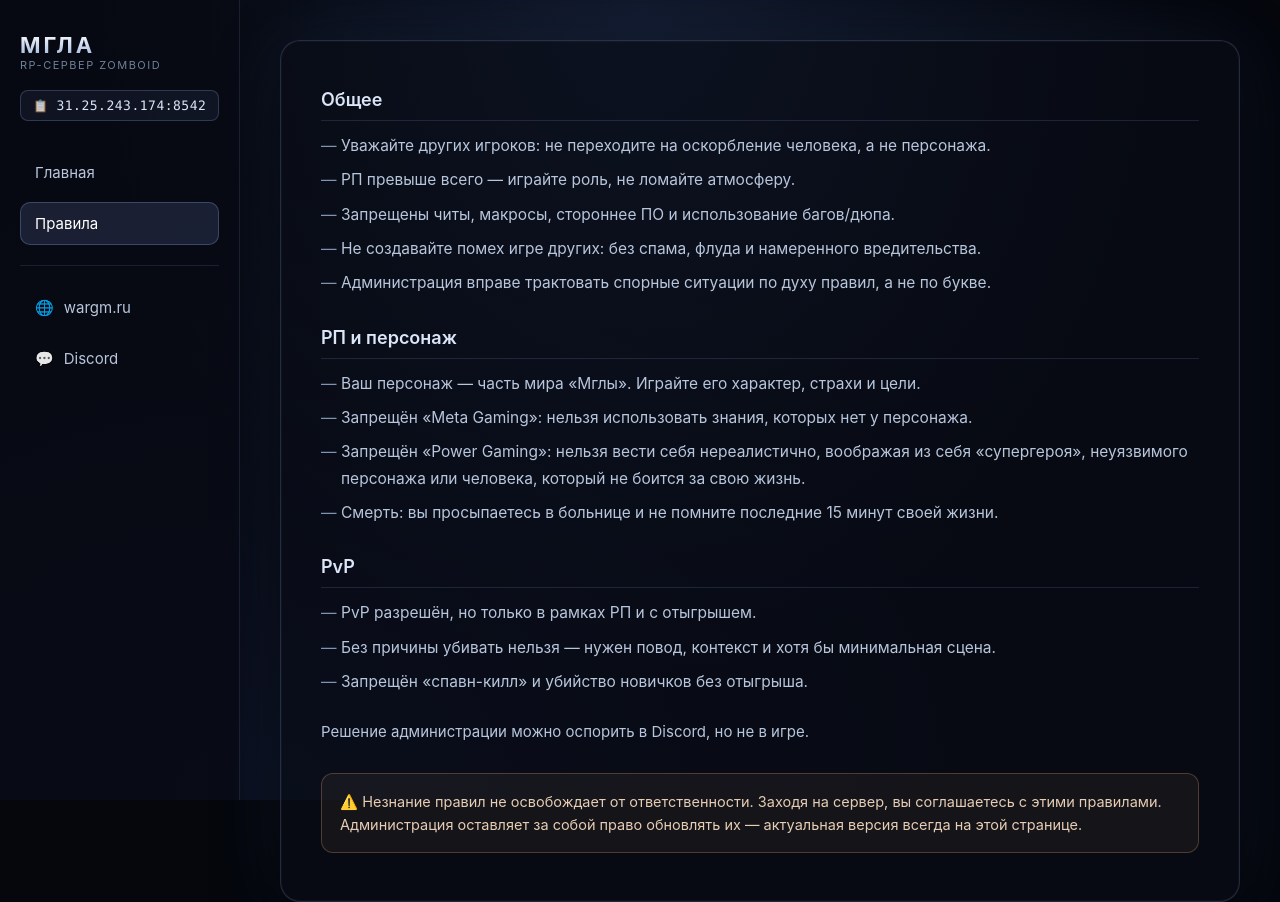
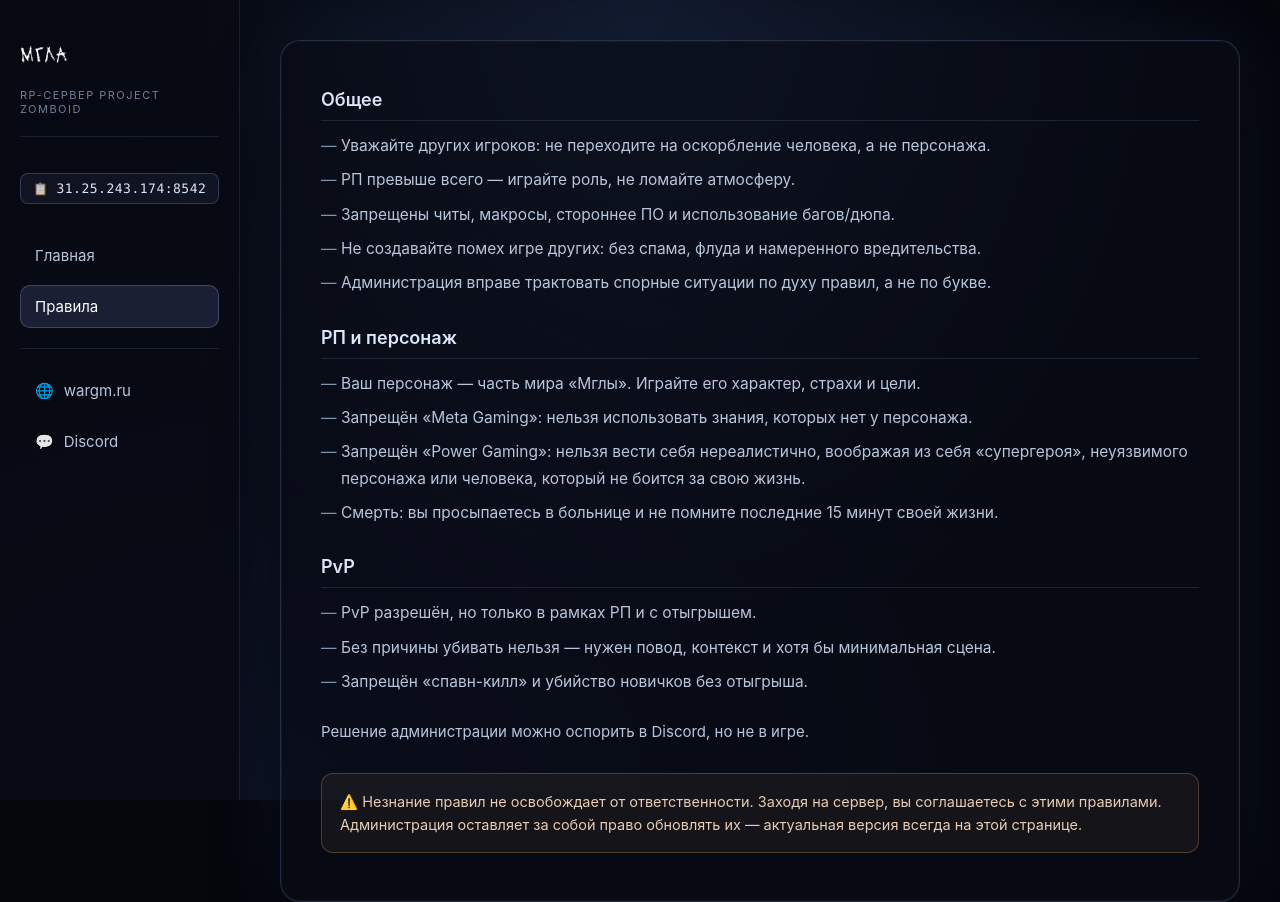
Before and after one commit to eugene-binbash/Mgla, a plain HTML site: page rules.html in a window 1280 px wide. Drawn offline with Linux system fonts and the light colour scheme.

Commit message:
Update rules.html

```diff
--- a/rules.html
+++ b/rules.html
@@ -4,6 +4,7 @@
   <meta charset="UTF-8">
   <meta name="viewport" content="width=device-width, initial-scale=1.0">
   <title>Правила — Мгла</title>
+  <link rel="icon" type="image/x-icon" href="111222.ico">
   <style>
     * {
       margin: 0;
@@ -58,21 +59,18 @@
       outline-offset: 4px;
     }
 
-    .brand-link:hover .brand { filter: brightness(1.15); }
-
-    .brand {
-      font-size: 22px;
-      font-weight: 700;
-      letter-spacing: 3px;
-      text-transform: uppercase;
-      background: linear-gradient(180deg, #ffffff, #9fb6dd);
-      -webkit-background-clip: text;
-      background-clip: text;
-      -webkit-text-fill-color: transparent;
-      transition: filter 0.2s;
+    .brand-logo {
+      display: block;
+      height: 48px;
+      width: auto;
+      max-width: 100%;
+      object-fit: contain;
+      transition: filter 0.2s, opacity 0.2s;
     }
 
-    .brand-link:hover .brand-sub { color: #9fb6dd; }
+    .brand-link:hover .brand-logo {
+      filter: brightness(1.15);
+    }
 
     .brand-sub {
       display: block;
@@ -80,9 +78,14 @@
       letter-spacing: 1.5px;
       text-transform: uppercase;
       color: #6f7f99;
-      margin-bottom: 6px;
+      margin-top: 8px;
+      margin-bottom: 24px;
+      padding-bottom: 20px;
+      border-bottom: 1px solid rgba(160, 190, 255, 0.12);
       transition: color 0.2s;
     }
+
+    .brand-link:hover .brand-sub { color: #9fb6dd; }
 
     .server-ip {
       display: inline-flex;
@@ -246,7 +249,7 @@
       }
 
       .brand-link { margin: 0 12px 0 0; }
-      .brand { font-size: 18px; }
+      .brand-logo { height: 36px; }
       .brand-sub { display: none; }
 
       .server-ip {
@@ -276,8 +279,8 @@
 
   <aside class="sidebar">
     <a href="index.html" class="brand-link">
-      <span class="brand">Мгла</span>
-      <span class="brand-sub">RP-сервер Zomboid</span>
+      <img src="logo.png" alt="Мгла" class="brand-logo">
+      <span class="brand-sub">RP-сервер Project Zomboid</span>
     </a>
 
     <button type="button" class="server-ip" id="serverIp" title="Нажмите, чтобы скопировать">
```
